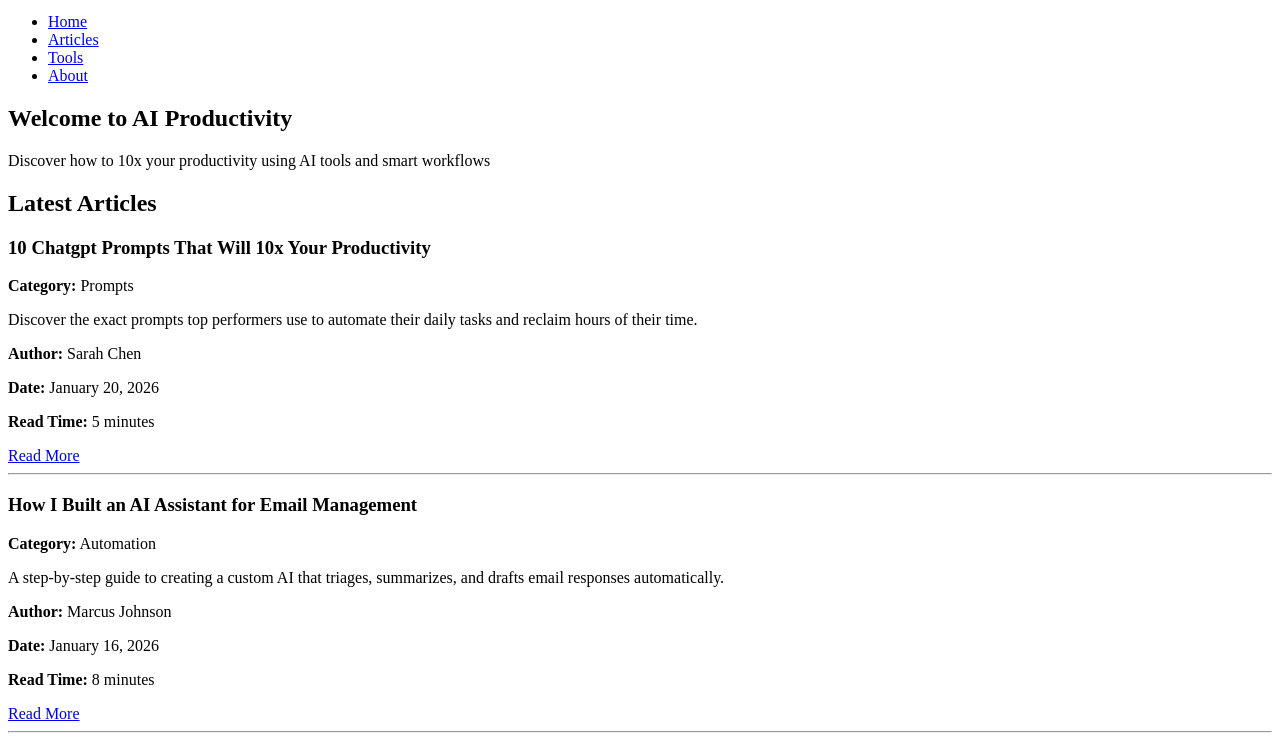
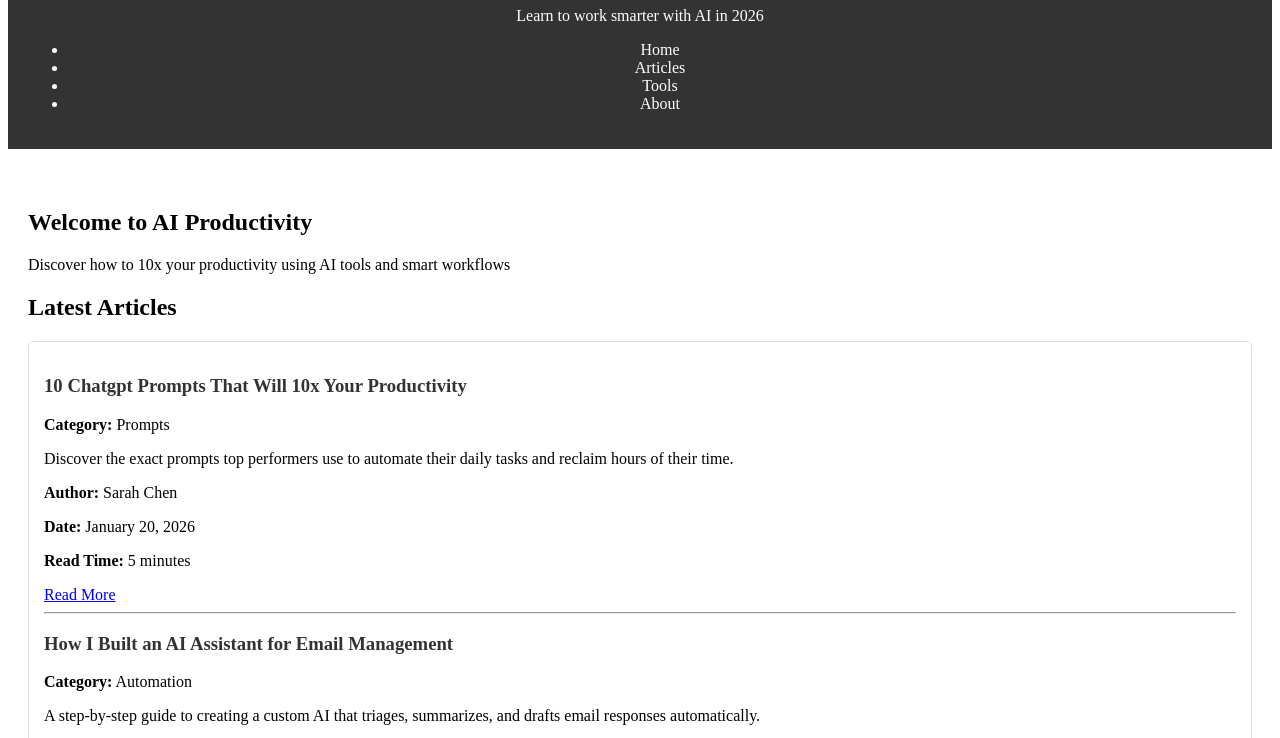
Before and after one commit to sfi2026/AI-Blog, a plain HTML site: page index.html in a window 1280 px wide. Shown: the part 101-839 px from the top of the page. Drawn offline with Linux system fonts and the light colour scheme.

Commit message:
Added inline CSS

```diff
--- a/index.html
+++ b/index.html
@@ -4,6 +4,60 @@
     <meta charset="UTF-8" />
     <meta name="viewport" content="width=device-width, initial-scale=1.0" />
     <title>AI Productivity Tips</title>
+    <style>
+      <!--CSS basics: selecting elements and styling them-->
+      /* Style the page */
+      body {
+        margin: 0;
+        padding: 20px;
+        line-height: 1.6;
+        font-family: Arial, san-serif;
+        background-color: #f4f4f4;
+      }
+      /* Style the header */
+      header {
+        padding: 20px;
+        text-align: center;
+        background-color: #333;
+        color: white;
+      }
+
+      /* Style navigation links */
+      nav a {
+        margin: 0 10px;
+        text-decoration: none;
+        color: white;
+      }
+
+      nav a:hover {
+        color: #4caf50;
+      }
+
+      /* Style main content */
+      main {
+        padding: 20px;
+        margin-top: 20px;
+        background-color: white;
+      }
+      /* Style articles */
+      article {
+        padding: 15px;
+        border: 1px solid #ddd;
+        margin-bottom: 20px;
+        border-radius: 5px;
+      }
+
+      article h3 {
+        color: #333;
+      }
+
+      /* Style footer*/
+      padding: 10px;
+      margin-top: 20px;
+      text-align: center;
+      color: white;
+      background-color: #333;
+    </style>
   </head>
   <body>
     <header>
```
